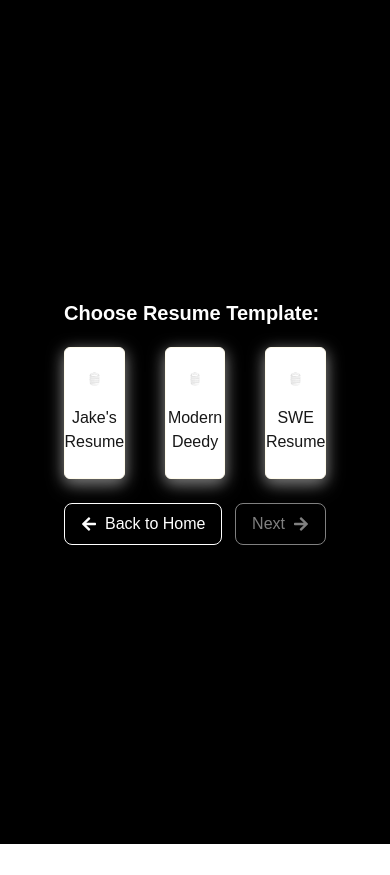
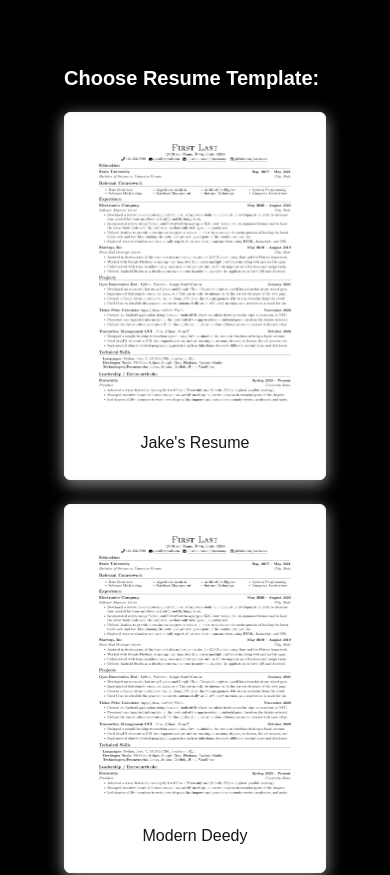
Before and after one commit to justintimejt/CrackdResume, a Next.js app: page /build in a window 390 px wide. Shown: the top 875 px of the page. Before the commit the page ends 844 px from the top, so only its background shows below. Built offline with nearby package versions, Linux system fonts and the light colour scheme.

Commit message:
fix: integrate mobile responsive template selector component

```diff
--- a/src/app/components/TemplateSelector.tsx
+++ b/src/app/components/TemplateSelector.tsx
@@ -49,7 +49,7 @@ const TemplateSelector = ({ onSelect }: Props) => {
             <h1 className=" text-white pb-5 text-xl font-semibold">Choose Resume Template:</h1>
 
             {/*template options*/}
-            <div className="grid grid-cols-3 gap-10">
+            <div className="flex flex-col gap-6 md:grid md:grid-cols-3 md:gap-10">
                 {templates.map((template, index) => (
                     <button
                         key={index}
```
